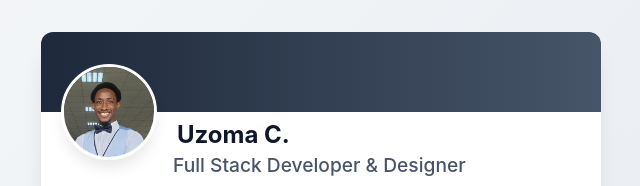
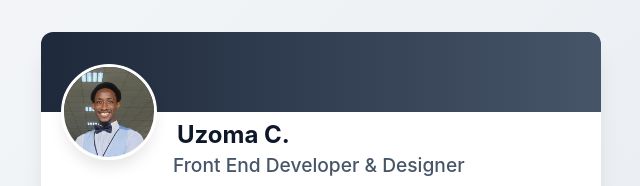
Before and after one commit to dRock-Codez/HNG.0, a plain HTML site: page index.html in a window 1280 px wide. Shown: the top 186 px of the page, 319-959 px from the left. Drawn offline with Linux system fonts and the light colour scheme.

Commit message:
Change profile title to 'Front End Developer'

```diff
--- a/index.html
+++ b/index.html
@@ -24,7 +24,7 @@
           <div class="profile-info">
             <header class="profile-header">
               <h2 data-testid="test-user-name" class="profile-name">Uzoma C.</h2>
-              <p class="profile-title">Full Stack Developer & Designer</p>
+              <p class="profile-title">Front End Developer & Designer</p>
             </header>
 
             <p data-testid="test-user-bio" class="profile-bio">
```
